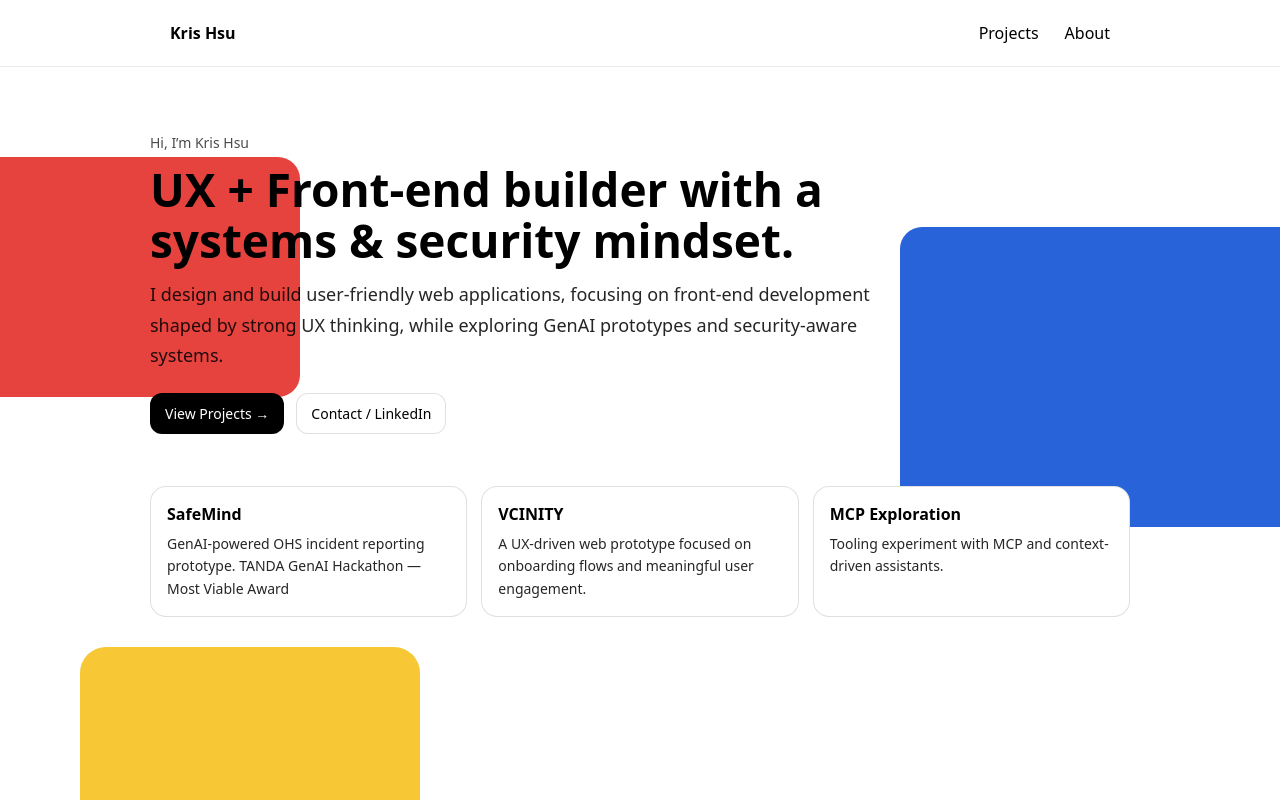
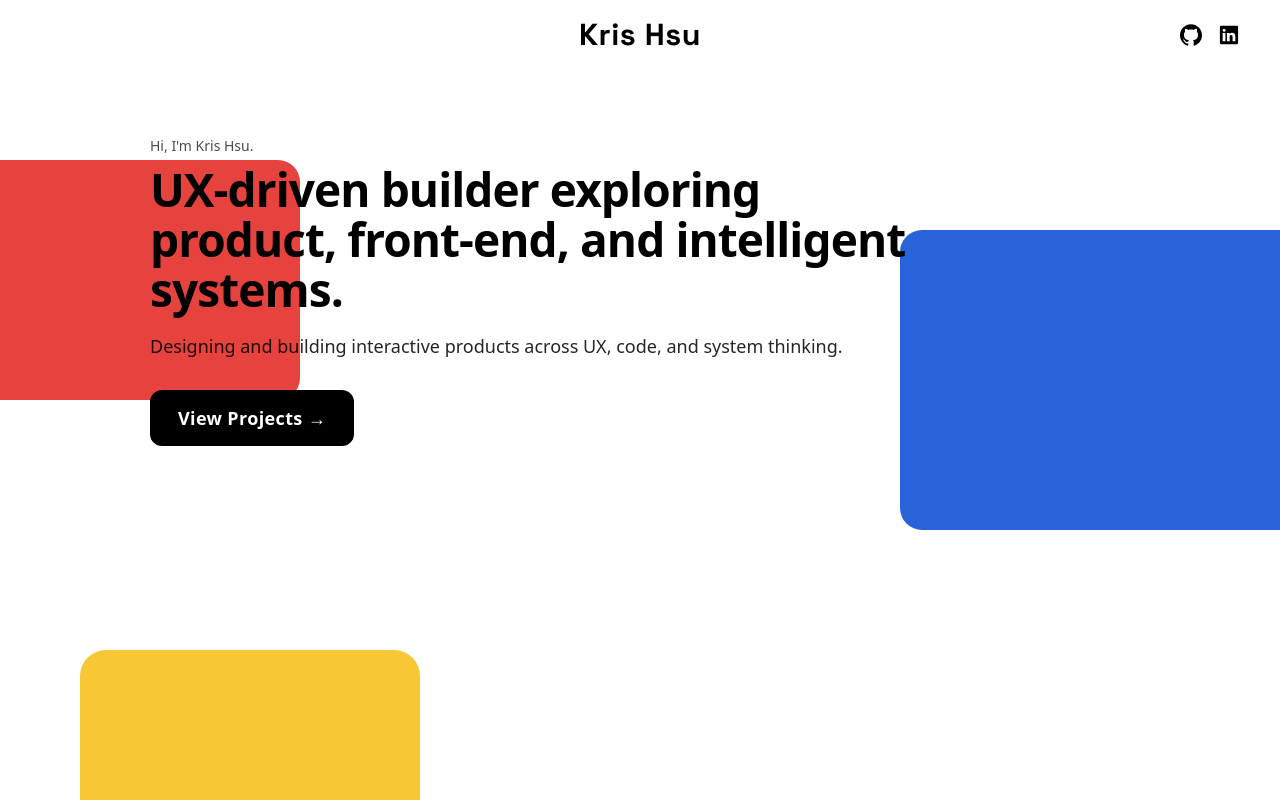
Before and after one commit to ruby23719111/kris-portfolio, a Next.js app: page / in a window 1280 px wide. Shown: the top 800 px of the page. Built offline with nearby package versions, Linux system fonts and the light colour scheme.

Commit message:
update home hero and button style

```diff
--- a/src/app/globals.css
+++ b/src/app/globals.css
@@ -1,3 +1,34 @@
+@import url("https://fonts.googleapis.com/css2?family=Space+Grotesk:wght@500;700&display=swap");
+
+.brand-name {
+  font-family: "Space Grotesk", sans-serif;
+  font-size: 1.9rem;
+  font-weight: 700;
+  letter-spacing: 0.02em;
+  line-height: 1;
+}
+
+.brand-name:hover {
+  opacity: 0.85;
+}
+
+.nav-icon-link {
+  display: inline-flex;
+  align-items: center;
+  justify-content: center;
+  text-decoration: none;
+}
+
+.nav-icon {
+  width: 22px;
+  height: 22px;
+  display: block;
+}
+
+.nav-icon-link:hover {
+  opacity: 0.7;
+}
+
 /* =========================
    Mondrian background system
    ========================= */
@@ -28,6 +59,7 @@
   /* 防止色塊擋到點擊（很重要，不然你以為按到 link，其實按到色塊） */
   pointer-events: none;
 }
+
 /* 顏色 */
 .mondrian-red {
   background: #e53935;
--- a/src/app/layout.js
+++ b/src/app/layout.js
@@ -6,49 +6,59 @@ export const metadata = {
   description: "Portfolio of Kris Hsu — React, Next.js, JavaScript, UX/UI.",
 };
 
-const navLinkStyle = {
-  textDecoration: "none",
-  color: "inherit",
-  padding: "8px 10px",
-  borderRadius: 10,
-};
-
 export default function RootLayout({ children }) {
   return (
     <html lang="en">
       <body style={{ margin: 0, fontFamily: "system-ui" }}>
         <header
           style={{
-            position: "sticky",
-            top: 0,
-            background: "white",
-            borderBottom: "1px solid rgba(0,0,0,0.08)",
-            zIndex: 10,
+            display: "grid",
+            gridTemplateColumns: "1fr auto 1fr",
+            alignItems: "center",
+            padding: "20px 40px",
           }}
         >
+          <div />
+
+          <Link
+            href="/"
+            className="brand-name"
+            style={{
+              textDecoration: "none",
+              color: "inherit",
+              justifySelf: "center",
+            }}
+          >
+            Kris Hsu
+          </Link>
+
           <div
             style={{
-              maxWidth: 960,
-              margin: "0 auto",
-              padding: "14px 20px",
               display: "flex",
+              gap: 16,
               alignItems: "center",
-              justifyContent: "space-between",
-              gap: 12,
+              justifySelf: "end",
             }}
           >
-            <Link href="/" style={{ ...navLinkStyle, fontWeight: 700 }}>
-              Kris Hsu
-            </Link>
+            <a
+              href="https://github.com/ruby23719111"
+              target="_blank"
+              rel="noopener noreferrer"
+              aria-label="GitHub"
+              className="nav-icon-link"
+            >
+              <img src="/github.svg" alt="GitHub" className="nav-icon" />
+            </a>
 
-            <nav style={{ display: "flex", gap: 6, alignItems: "center" }}>
-              <Link href="/projects" style={navLinkStyle}>
-                Projects
-              </Link>
-              <Link href="/about" style={navLinkStyle}>
-                About
-              </Link>
-            </nav>
+            <a
+              href="https://www.linkedin.com/in/kris-hsu"
+              target="_blank"
+              rel="noopener noreferrer"
+              aria-label="LinkedIn"
+              className="nav-icon-link"
+            >
+              <img src="/linkedin.svg" alt="LinkedIn" className="nav-icon" />
+            </a>
           </div>
         </header>
 
@@ -60,7 +70,15 @@ export default function RootLayout({ children }) {
             marginTop: 48,
           }}
         >
-          <div style={{ maxWidth: 960, margin: "0 auto", padding: "18px 20px", fontSize: 14, opacity: 0.8 }}>
+          <div
+            style={{
+              maxWidth: 960,
+              margin: "0 auto",
+              padding: "18px 20px",
+              fontSize: 14,
+              opacity: 0.8,
+            }}
+          >
             © {new Date().getFullYear()} Kris Hsu
           </div>
         </footer>
--- a/src/app/page.js
+++ b/src/app/page.js
@@ -46,109 +46,68 @@ export default function Home() {
       >
         {/* Hero */}
         <section style={{ padding: "18px 0 34px" }}>
-          <p style={{ margin: 0, fontSize: 14, opacity: 0.7 }}>
-            Hi, I’m Kris Hsu
+          <p
+            style={{
+              margin: 0,
+              fontSize: 14,
+              opacity: 0.7,
+            }}
+          >
+            Hi, I'm Kris Hsu.
           </p>
 
           <h1
             style={{
-              margin: "12px 0",
+              margin: "10px 0 0",
               fontSize: 46,
-              lineHeight: 1.1,
-              maxWidth: 720,
+              lineHeight: 1.08,
+              maxWidth: 760,
+              letterSpacing: "-0.02em",
             }}
           >
-            UX + Front-end builder with a systems & security mindset.
+            UX-driven builder exploring product, front-end, and intelligent
+            systems.
           </h1>
 
           <p
             style={{
-              margin: "14px 0 0",
+              margin: "18px 0 0",
               fontSize: 18,
-              lineHeight: 1.7,
-              maxWidth: 720,
+              lineHeight: 1.65,
+              maxWidth: 700,
               opacity: 0.85,
             }}
           >
-            I design and build user-friendly web applications, focusing on front-end development shaped by strong UX thinking, while exploring GenAI prototypes and security-aware systems.
+            Designing and building interactive products across UX, code, and
+            system thinking.
           </p>
 
-          {/* CTA buttons */}
-          <div style={{ display: "flex", gap: 12, flexWrap: "wrap", marginTop: 22 }}>
+          {/* CTA button */}
+          <div
+            style={{
+              display: "flex",
+              gap: 12,
+              flexWrap: "wrap",
+              marginTop: 28,
+            }}
+          >
             <a
               href="/projects"
               style={{
                 display: "inline-block",
-                padding: "10px 14px",
+                padding: "14px 26px",
                 borderRadius: 12,
-                border: "1px solid rgba(0,0,0,0.12)",
+                border: "2px solid black",
                 background: "black",
                 color: "white",
                 textDecoration: "none",
-                fontSize: 14,
+                fontSize: 18,
+                fontWeight: 600,
+                letterSpacing: "0.02em",
               }}
             >
               View Projects →
             </a>
-
-            <a
-              href="https://www.linkedin.com/in/kris-hsu/"
-              target="_blank"
-              rel="noreferrer"
-              style={{
-                display: "inline-block",
-                padding: "10px 14px",
-                borderRadius: 12,
-                border: "1px solid rgba(0,0,0,0.12)",
-                background: "white",
-                color: "black",
-                textDecoration: "none",
-                fontSize: 14,
-              }}
-            >
-              Contact / LinkedIn
-            </a>
-          </div>
-        </section>
-
-        {/* Highlights */}
-        <section style={{ marginTop: 18 }}>
-          <div
-            style={{
-              display: "grid",
-              gridTemplateColumns: "repeat(auto-fit, minmax(240px, 1fr))",
-              gap: 14,
-            }}
-          >
-            {[
-              {
-                title: "SafeMind",
-                desc: "GenAI-powered OHS incident reporting prototype. TANDA GenAI Hackathon — Most Viable Award",
-              },
-              {
-                title: "VCINITY",
-                desc: "A UX-driven web prototype focused on onboarding flows and meaningful user engagement.",
-              },
-              {
-                title: "MCP Exploration",
-                desc: "Tooling experiment with MCP and context-driven assistants.",
-              },
-            ].map((item) => (
-              <div
-                key={item.title}
-                style={{
-                  border: "1px solid rgba(0,0,0,0.12)",
-                  borderRadius: 16,
-                  padding: 16,
-                  background: "white",
-                }}
-              >
-                <div style={{ fontSize: 16, fontWeight: 700 }}>{item.title}</div>
-                <div style={{ marginTop: 8, fontSize: 14, lineHeight: 1.6, opacity: 0.85 }}>
-                  {item.desc}
-                </div>
-              </div>
-            ))}
           </div>
         </section>
       </main>
--- a/src/data/projects.js
+++ b/src/data/projects.js
@@ -13,7 +13,7 @@ export const projects = [
     title: "Personal Portfolio Website",
     oneLiner: "A personal portfolio website designed to showcase selected projects, UX work, and ongoing development.",
     role: "UX/UI Design + Front-end Development",
-    tech: ["Next.js", "React", "JavaScript", "CSS", "Github"],  image: "/projects/portfolio.png", primaryLink:  "https://ruby23719111.github.io/kris-portfolio-static/",
+    tech: ["HTML", "CSS", "Github"],  image: "/projects/portfolio.png", primaryLink:  "https://ruby23719111.github.io/kris-portfolio-static/",
     links: { live: "", github: "", youtube: "", figma: "" },
     featured: true,
   },
```
Also changed, not shown: public/github.svg (added), public/linkedin.svg (added).
